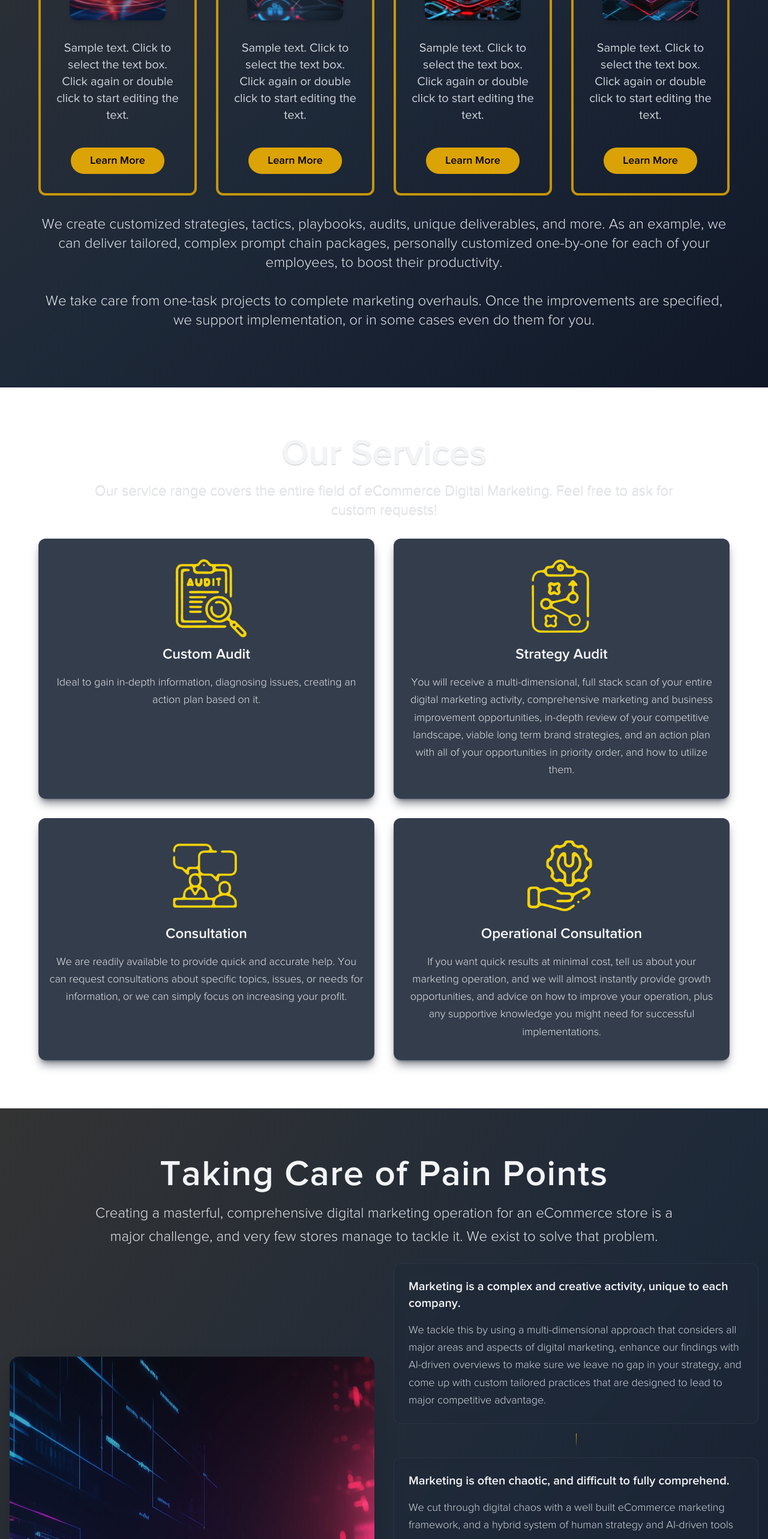
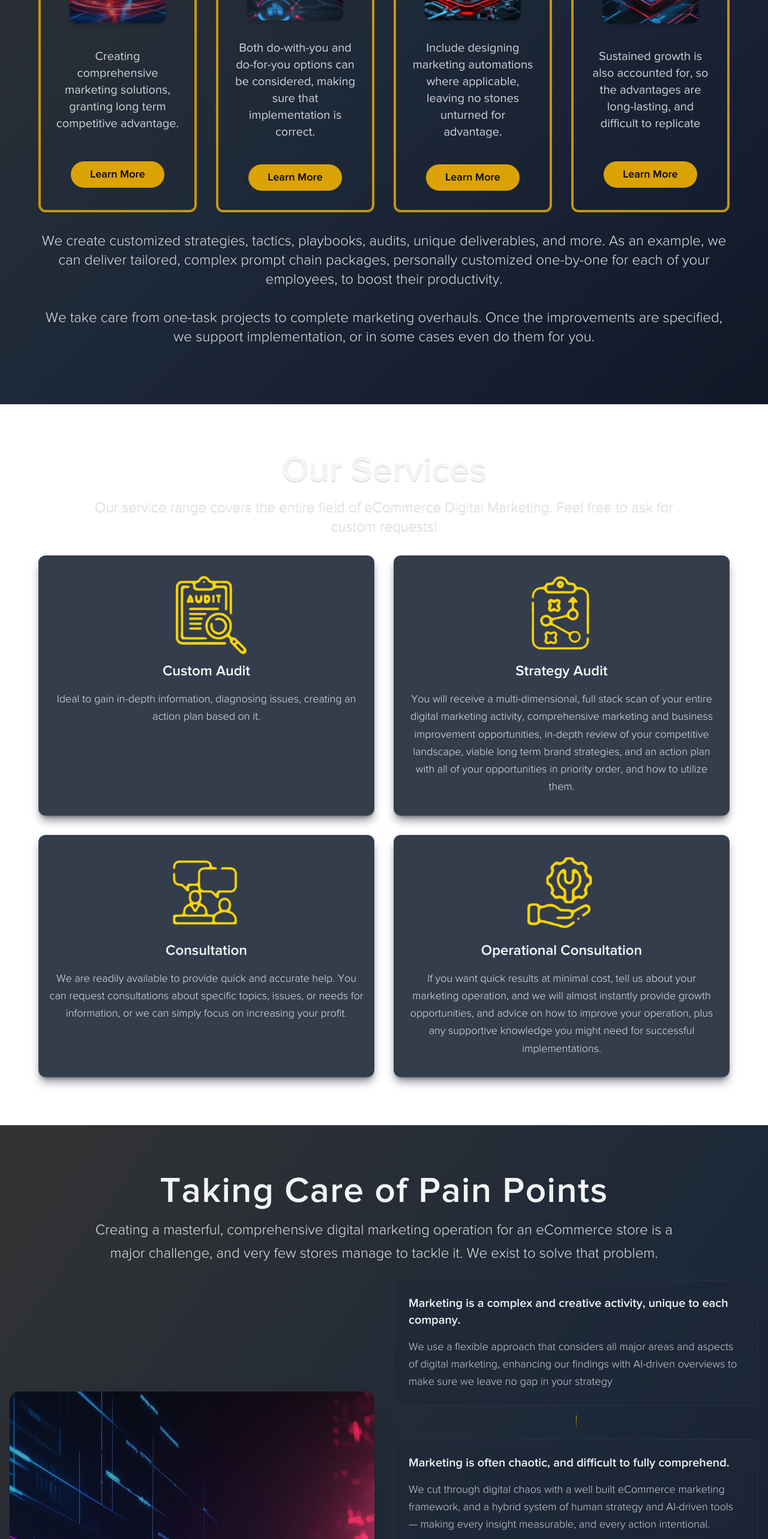
Before and after one commit to judeandy1999/vamossy.com, a Next.js app: page / in a window 1280 px wide. Shown: the part 1290-3856 px from the top of the page at 60% size. Built offline with nearby package versions, Linux system fonts and the light colour scheme; no server answers.

Commit message:
feat: update service titles and descriptions for clarity and relevance; add new sections for AI and company values

```diff
--- a/data/data.js
+++ b/data/data.js
@@ -85,7 +85,7 @@ export const footerLinks = [
   {
     title: "Company",
     items: [
-      "About SmartSites",
+      "About Vamossy",
       "Testimonials",
       "Meet The Team",
       "Careers",
@@ -197,23 +197,23 @@ export const services = [
 export const features = [
   {
     icon: "/homepage/chess.webp",
-    title: "Web Design",
-    description: "Sample text. Click to select the text box. Click again or double click to start editing the text.",
+    title: "Design improved processes ",
+    description: "Creating comprehensive marketing solutions, granting long term competitive advantage.",
   },
   {
     icon: "/homepage/loc.webp",
-    title: "SEO",
-    description: "Sample text. Click to select the text box. Click again or double click to start editing the text.",
+    title: "Help in Implementation",
+    description: "Both do-with-you and do-for-you options can be considered, making sure that implementation is correct.",
   },
   {
     icon: "/homepage/machine.webp",
-    title: "PPC",
-    description: "Sample text. Click to select the text box. Click again or double click to start editing the text.",
+    title: "Include Marketing Automation",
+    description: "Include designing marketing automations where applicable, leaving no stones unturned for advantage.",
   },
   {
     icon: "/homepage/stats.webp",
-    title: "Email & SMS",
-    description: "Sample text. Click to select the text box. Click again or double click to start editing the text.",
+    title: "Plan for maintained growth",
+    description: "Sustained growth is also accounted for, so the advantages are long-lasting, and difficult to replicate",
   },
 ];
 
@@ -247,18 +247,22 @@ export const painPoints = {
   sections: [
     {
       title: "Marketing is a complex and creative activity, unique to each company.",
-      description: "We tackle this by using a multi-dimensional approach that considers all major areas and aspects of digital marketing, enhance our findings with AI-driven overviews to make sure we leave no gap in your strategy, and come up with custom tailored practices that are designed to lead to major competitive advantage."
+      description: "We use a flexible approach that considers all major areas and aspects of digital marketing, enhancing our findings with AI-driven overviews to make sure we leave no gap in your strategy"
     },
     {
       title: "Marketing is often chaotic, and difficult to fully comprehend.",
-      description: "We cut through digital chaos with a well built eCommerce marketing framework, and a hybrid system of human strategy and AI-driven tools — making every insight measurable, and every action is intentional."
+      description: "We cut through digital chaos with a well built eCommerce marketing framework, and a hybrid system of human strategy and AI-driven tools — making every insight measurable, and every action intentional."
     },
     {
       title: "Having a great strategy does not guarantee results by itself, it has to be implemented.",
-      description: "We provide regular, continuous help with implementation, while keeping in mind that your growth engine heavily relies on human resources, and their willingness to adapt. Again, there is no one-shoe that fits all solution, but we are masters at achieving success in this area. To maximize efficiency, you have to engineer and automate processes, tasks, workflows, or even projects, while also taking care of their management controlling aspects. We are competent automation engineers, and have the technology to solve complex automations at scale."
+      description: "We provide regular, continuous help with implementation, while keeping in mind that your growth engine heavily relies on human resources, and their willingness to adapt. Again, there is no one-shoe that fits all solution, but we are masters at achieving success in this area."
     },
     {
-      title: "To sustain growth and competitive advantage, you have to keep on improving your business operation in order to maintain the gap against competitors.",
+      title: "To maximize efficiency, you have to engineer and automate processes, tasks, workflows, or even projects, while also taking care of their management controlling aspects.",
+      description: "We are competent automation engineers, and have the technology to solve complex automations at scale."
+    },
+    {
+      title: "To sustain growth and competitive advantage, you have to keep on improving your business operation in order to maintain the gap against competitors",
       description: "We provide automated systematic solutions for sustained improvement, plus all the tools and resources you may need."
     }
   ]
@@ -300,3 +304,55 @@ export const liveCaseStudies = {
     }
   ]
 };
+
+export const newHorizons = {
+  title: "New Horizons by AI and Prompt Engineering",
+  subtitle: "Everyone has access to AI, and everyone is a \"prompt engineer\". We took it a few steps further.",
+  sections: [
+    {
+      title: "What is the limit?",
+      description: "(Company Wiki, SOP etc?)"
+    },
+    {
+      title: "Existing marketing knowledge and know-how",
+      description: ""
+    },
+    {
+      title: "We already \"solved\" digital marketing",
+      description: ""
+    },
+    {
+      title: "Extreme prompt chain showcase",
+      description: ""
+    }
+  ],
+  features: [
+    "Personas and behaviours",
+    "Teams and behaviours",
+    "Prompt chain for problem interpretation+solution funnel + solution delivery",
+    "Propose better solution -> Create a custom quiz before",
+    "Recreate answers, funnel"
+  ],
+  examples: {
+    title: "Examples of our prompts and what solutions it provide",
+    items: [
+      "Cards: Copy prompts",
+      "Card write down use case"
+    ]
+  }
+};
+
+export const ourValues = {
+  title: "OUR VALUES",
+  image: "/homepage/mountains.webp", // You'll need to add this mountain image
+  values: [
+    "Mutual trust with clients",
+    "Patience, understanding, and flexibility",
+    "Long-term, satisfying collaborations",
+    "Keeping our collaborations meaningful and enjoyable",
+    "Helping business and individual growth",
+    "A supportive, healthy company culture",
+    "Conscientious and diligent work ethic",
+    "Ethical, fully legitimate, real value adding services"
+  ]
+};
```
